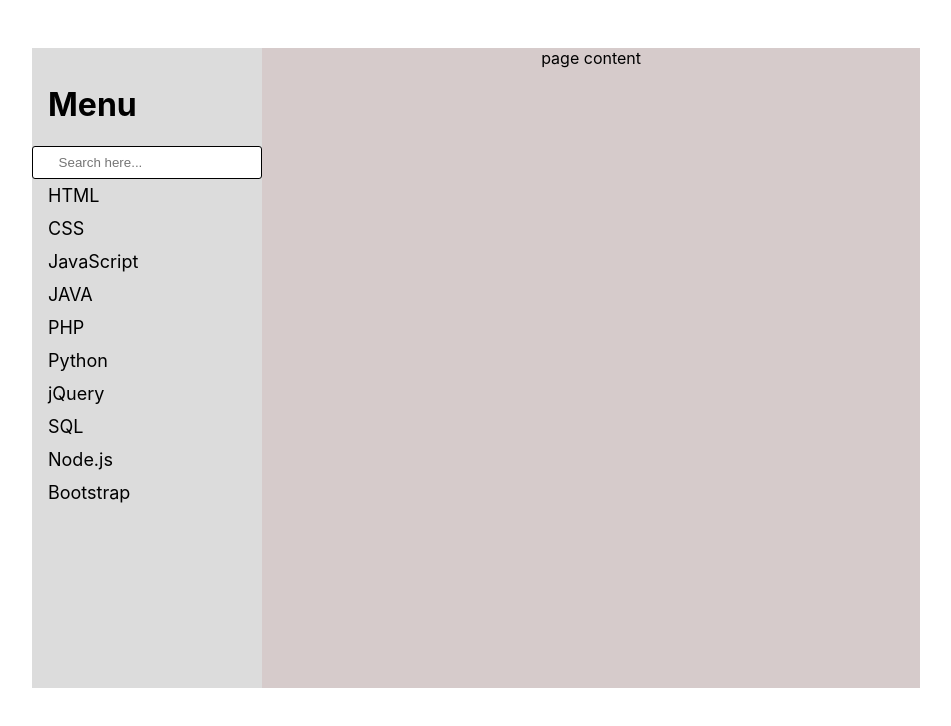
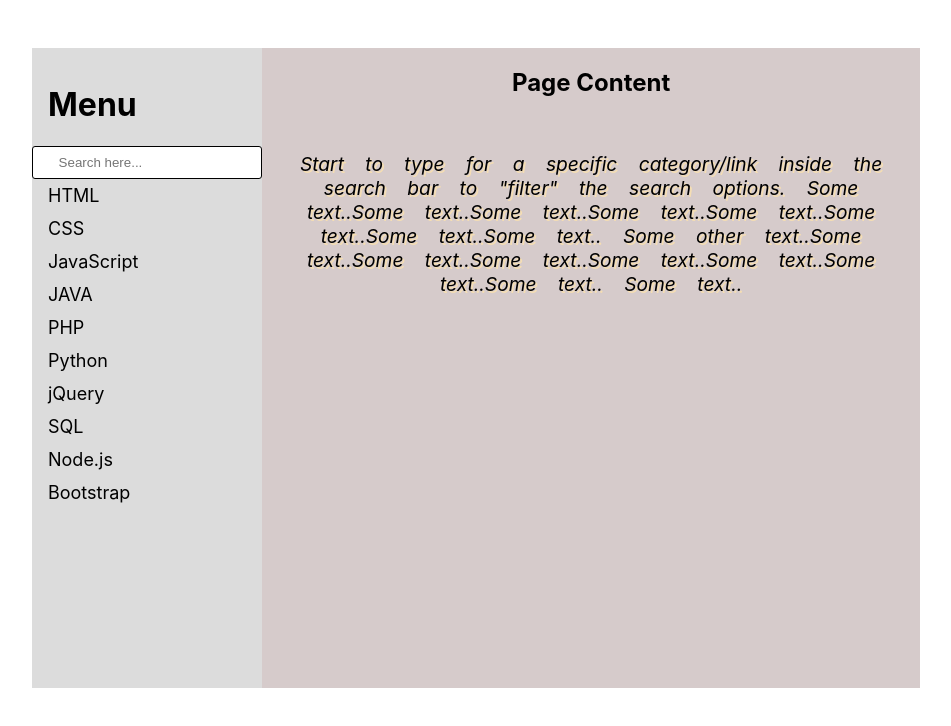
Before and after one commit to parvejg/search-menu, a React (Create React App) app: page / in a window 1280 px wide. Shown: the top 726 px of the page, without its empty margins (164-1115 px from the left). Built offline with nearby package versions, Linux system fonts and the light colour scheme.

Commit message:
improvement

```diff
--- a/src/Components/Search-menu.css
+++ b/src/Components/Search-menu.css
@@ -6,18 +6,18 @@
   align-content: center;
 }
 .side-bar-container {
-  width: fit-content;
   background-color: gainsboro;
   padding-top: 1rem;
   text-align: left;
-  height: fit-content;
 }
 .search-menu-contents {
   display: flex;
-  width: 100%;
-  height: 100%;
+  max-width: 100%;
+  min-height: 100%;
+
   flex-direction: column;
   background-color: rgb(214, 203, 203);
+  padding: 0 1rem;
 }
 .sidebar-heading {
   padding-left: 1rem;
@@ -28,7 +28,6 @@
   padding: 0.5rem 1.6rem;
   border: 1px solid black;
   border-radius: 3px;
-  max-width: 100%;
 }
 .side-bar-input:active {
   border: hidden;
@@ -39,8 +38,6 @@
   text-align: left;
   padding-left: 1rem;
   font-size: large;
-  width: 100%;
-  height: 100%;
 }
 .side-bar-links:hover {
   background-color: snow;
@@ -48,3 +45,12 @@
 .side-bar-links-container {
   flex-wrap: wrap;
 }
+.content-page-content {
+  font-style: oblique;
+  word-spacing: 1rem;
+  font-size: larger;
+  padding: 1rem 0;
+  text-decoration: double;
+  text-shadow: 2px 2px wheat;
+  max-height: 100%;
+}
--- a/src/Components/Search-menu.js
+++ b/src/Components/Search-menu.js
@@ -18,7 +18,16 @@ export const SearchMenu = () => {
           );
         })}
       </di>
-      <div className="search-menu-contents">page content</div>
+      <div className="search-menu-contents">
+        <h2>Page Content</h2>
+        <p className="content-page-content">
+          Start to type for a specific category/link inside the search bar to
+          "filter" the search options. Some text..Some text..Some text..Some
+          text..Some text..Some text..Some text..Some text.. Some other
+          text..Some text..Some text..Some text..Some text..Some text..Some
+          text..Some text.. Some text..
+        </p>
+      </div>
     </div>
   );
 };
```
